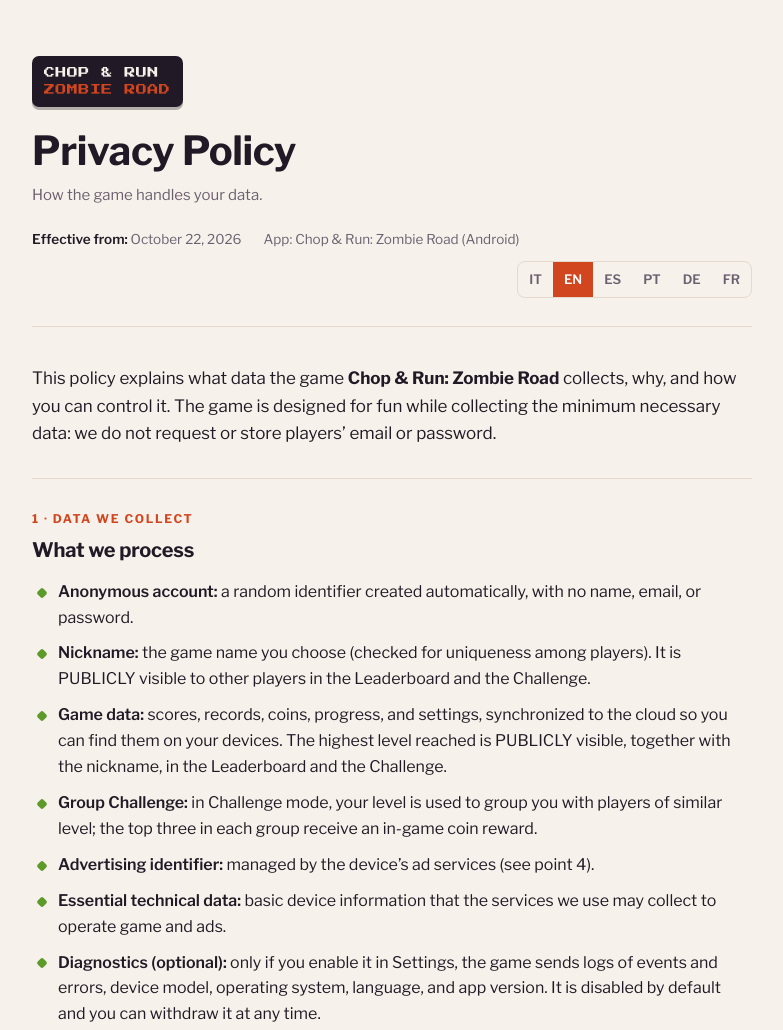
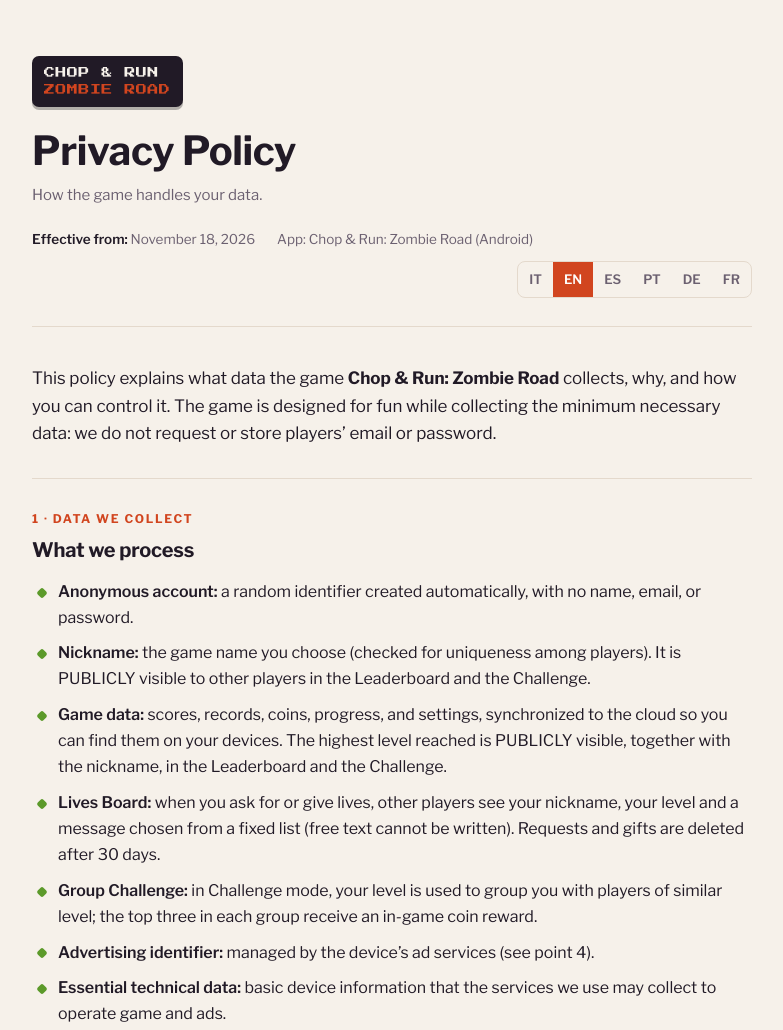
Before and after one commit to pazzoblu/choprun-privacy, a plain HTML site: page privacy.html in a window 1280 px wide. Shown: the top 1030 px of the page, without its empty margins (248-1031 px from the left). Drawn offline with nearby package versions, Linux system fonts and the light colour scheme.

Commit message:
Informativa: bacheca vite (nickname, livello, messaggi standard; cancellazione dopo 30 giorni)
Co-Authored-By: Claude Opus 5.5 <noreply@anthropic.com>

```diff
--- a/privacy.html
+++ b/privacy.html
@@ -95,7 +95,7 @@
     <h1 data-i18n="title">Informativa sulla privacy</h1>
     <p class="sub" data-i18n="sub">Come il gioco tratta i tuoi dati.</p>
     <div class="meta">
-      <span><b data-i18n="effective">In vigore dal:</b> <span data-i18n="date">22 ottobre 2026</span></span>
+      <span><b data-i18n="effective">In vigore dal:</b> <span data-i18n="date">18 novembre 2026</span></span>
       <span data-i18n="app">App: Chop &amp; Run: Zombie Road (Android)</span>
       <div class="toggle" role="group" aria-label="Lingua / Language">
         <button type="button" data-lang="it" aria-pressed="true">IT</button>
@@ -121,6 +121,7 @@
           <li><b>Account anonimo:</b> un identificativo casuale creato in automatico, senza nome, email o password.</li>
           <li><b>Nickname:</b> il nome di gioco che scegli tu (verificato per l'unicità tra i giocatori). È visibile PUBBLICAMENTE agli altri giocatori nella Classifica e nella Sfida.</li>
           <li><b>Dati di gioco:</b> punteggi, record, monete, progressi e impostazioni, sincronizzati sul cloud così li ritrovi sui tuoi dispositivi. Il livello massimo raggiunto è visibile PUBBLICAMENTE, insieme al nickname, nella Classifica e nella Sfida tra giocatori.</li>
+          <li><b>Bacheca vite:</b> quando chiedi o regali vite, gli altri giocatori vedono il tuo nickname, il tuo livello e un messaggio scelto da un elenco fisso (non si può scrivere testo libero). Richieste e regali sono cancellati dopo 30 giorni.</li>
           <li><b>Sfida a gruppi:</b> nella modalità Sfida il tuo livello viene usato per raggrupparti con altri giocatori di livello simile; i primi tre classificati di ogni gruppo ricevono un premio in monete di gioco.</li>
           <li><b>Identificatore pubblicitario:</b> gestito dai servizi di annunci del dispositivo (vedi punto 4).</li>
           <li><b>Dati tecnici essenziali:</b> informazioni di base sul dispositivo che i servizi che usiamo possono raccogliere per far funzionare gioco e annunci.</li>
@@ -194,6 +195,7 @@
           <li><b>Anonymous account:</b> a random identifier created automatically, with no name, email, or password.</li>
           <li><b>Nickname:</b> the game name you choose (checked for uniqueness among players). It is PUBLICLY visible to other players in the Leaderboard and the Challenge.</li>
           <li><b>Game data:</b> scores, records, coins, progress, and settings, synchronized to the cloud so you can find them on your devices. The highest level reached is PUBLICLY visible, together with the nickname, in the Leaderboard and the Challenge.</li>
+          <li><b>Lives Board:</b> when you ask for or give lives, other players see your nickname, your level and a message chosen from a fixed list (free text cannot be written). Requests and gifts are deleted after 30 days.</li>
           <li><b>Group Challenge:</b> in Challenge mode, your level is used to group you with players of similar level; the top three in each group receive an in-game coin reward.</li>
           <li><b>Advertising identifier:</b> managed by the device’s ad services (see point 4).</li>
           <li><b>Essential technical data:</b> basic device information that the services we use may collect to operate game and ads.</li>
@@ -267,6 +269,7 @@
           <li><b>Cuenta anónima:</b> un identificador aleatorio creado automáticamente, sin nombre, correo electrónico ni contraseña.</li>
           <li><b>Nickname:</b> el nombre de juego que eliges (verificado para ser único entre los jugadores). Es visible PÚBLICAMENTE en la Clasificación y el Desafío.</li>
           <li><b>Datos del juego:</b> puntuaciones, récords, monedas, progreso y ajustes, sincronizados en la nube para recuperarlos en tus dispositivos. El nivel máximo alcanzado es visible PÚBLICAMENTE junto con el nickname en la Clasificación y el Desafío.</li>
+          <li><b>Tablón de vidas:</b> cuando pides o regalas vidas, los demás jugadores ven tu nickname, tu nivel y un mensaje elegido de una lista fija (no se puede escribir texto libre). Las peticiones y los regalos se borran a los 30 días.</li>
           <li><b>Desafío por grupos:</b> en el modo Desafío, tu nivel se usa para agruparte con jugadores de nivel similar; los tres primeros de cada grupo reciben una recompensa en monedas del juego.</li>
           <li><b>Identificador publicitario:</b> gestionado por los servicios de anuncios del dispositivo (ver punto 4).</li>
           <li><b>Datos técnicos esenciales:</b> información básica del dispositivo que los servicios que usamos pueden recoger para hacer funcionar el juego y los anuncios.</li>
@@ -340,6 +343,7 @@
           <li><b>Conta anônima:</b> um identificador aleatório criado automaticamente, sem nome, email ou senha.</li>
           <li><b>Apelido:</b> o nome de jogo que você escolhe (verificado para ser único entre os jogadores). É visível PUBLICAMENTE na Classificação e no Desafio.</li>
           <li><b>Dados do jogo:</b> pontuações, recordes, moedas, progresso e configurações, sincronizados na nuvem para serem recuperados nos seus dispositivos. O nível máximo alcançado é visível PUBLICAMENTE junto com o apelido na Classificação e no Desafio.</li>
+          <li><b>Mural de vidas:</b> quando você pede ou presenteia vidas, os outros jogadores veem seu apelido, seu nível e uma mensagem escolhida de uma lista fixa (não é possível escrever texto livre). Pedidos e presentes são apagados após 30 dias.</li>
           <li><b>Desafio em grupos:</b> no modo Desafio, seu nível é usado para agrupá-lo com jogadores de nível semelhante; os três primeiros de cada grupo recebem uma recompensa em moedas do jogo.</li>
           <li><b>Identificador de publicidade:</b> gerenciado pelos serviços de anúncios do dispositivo (veja o ponto 4).</li>
           <li><b>Dados técnicos essenciais:</b> informações básicas do dispositivo que os serviços que usamos podem coletar para operar o jogo e os anúncios.</li>
@@ -413,6 +417,7 @@
           <li><b>Anonymes Konto:</b> eine automatisch erzeugte Zufallskennung – ohne Name, E-Mail oder Passwort.</li>
           <li><b>Spielername:</b> der Name, den du selbst wählst (auf Eindeutigkeit unter den Spielern geprüft). Er ist für andere Spieler in der Bestenliste und in der Challenge ÖFFENTLICH sichtbar.</li>
           <li><b>Spieldaten:</b> Punktestände, Rekorde, Münzen, Fortschritt und Einstellungen, in der Cloud synchronisiert, damit du sie auf deinen Geräten wiederfindest. Dein höchstes erreichtes Level ist zusammen mit dem Spielernamen in der Bestenliste und in der Spieler-Challenge ÖFFENTLICH sichtbar.</li>
+          <li><b>Lebenstafel:</b> Wenn du Leben anfragst oder verschenkst, sehen andere Spieler deinen Spielernamen, dein Level und eine Nachricht aus einer festen Liste (freier Text ist nicht möglich). Anfragen und Geschenke werden nach 30 Tagen gelöscht.</li>
           <li><b>Gruppen-Challenge:</b> Im Challenge-Modus wird dein Level verwendet, um dich mit Spielern ähnlichen Levels zu gruppieren; die ersten drei jeder Gruppe erhalten einen Preis in Spielmünzen.</li>
           <li><b>Werbe-ID:</b> wird von den Werbediensten des Geräts verwaltet (siehe Punkt 4).</li>
           <li><b>Technisch notwendige Daten:</b> grundlegende Geräteinformationen, die die von uns genutzten Dienste erfassen können, damit Spiel und Werbung funktionieren.</li>
@@ -486,6 +491,7 @@
           <li><b>Compte anonyme :</b> un identifiant aléatoire créé automatiquement, sans nom, email ou mot de passe.</li>
           <li><b>Pseudonyme :</b> le nom de jeu que tu choisis (vérifié pour l’unicité entre joueurs). Il est visible PUBLIQUEMENT dans le Classement et le Défi.</li>
           <li><b>Données de jeu :</b> scores, records, pièces, progression et paramètres, synchronisés dans le cloud pour les retrouver sur tes appareils. Le niveau maximal atteint est visible PUBLIQUEMENT, avec le pseudonyme, dans le Classement et le Défi.</li>
+          <li><b>Tableau des vies :</b> quand tu demandes ou offres des vies, les autres joueurs voient ton pseudonyme, ton niveau et un message choisi dans une liste fixe (aucun texte libre ne peut être écrit). Les demandes et les cadeaux sont supprimés après 30 jours.</li>
           <li><b>Défi en groupes :</b> dans le mode Défi, ton niveau sert à te regrouper avec des joueurs de niveau similaire ; les trois premiers de chaque groupe reçoivent une récompense en pièces du jeu.</li>
           <li><b>Identifiant publicitaire :</b> géré par les services d’annonces de l’appareil (voir point 4).</li>
           <li><b>Données techniques essentielles :</b> informations de base sur l’appareil que les services que nous utilisons peuvent collecter pour faire fonctionner le jeu et les annonces.</li>
@@ -555,12 +561,12 @@
   (function(){
     var LANGS = ['it','en','es','pt','de','fr'];
     var T = {
-      it:{title:'Informativa sulla privacy', sub:'Come il gioco tratta i tuoi dati.', effective:'In vigore dal:', date:'22 ottobre 2026', app:'App: Chop &amp; Run: Zombie Road (Android)', footer:'© 2026 Giovanni Luca Tucceri. Tutti i diritti riservati. · Chop &amp; Run: Zombie Road · gltucceri@gmail.com'},
-      en:{title:'Privacy Policy', sub:'How the game handles your data.', effective:'Effective from:', date:'October 22, 2026', app:'App: Chop &amp; Run: Zombie Road (Android)', footer:'© 2026 Giovanni Luca Tucceri. All rights reserved. · Chop &amp; Run: Zombie Road · gltucceri@gmail.com'},
-      es:{title:'Política de privacidad', sub:'Cómo el juego trata tus datos.', effective:'En vigor desde:', date:'22 de octubre de 2026', app:'App: Chop &amp; Run: Zombie Road (Android)', footer:'© 2026 Giovanni Luca Tucceri. Todos los derechos reservados. · Chop &amp; Run: Zombie Road · gltucceri@gmail.com'},
-      pt:{title:'Política de privacidade', sub:'Como o jogo trata seus dados.', effective:'Em vigor desde:', date:'22 de outubro de 2026', app:'App: Chop &amp; Run: Zombie Road (Android)', footer:'© 2026 Giovanni Luca Tucceri. Todos os direitos reservados. · Chop &amp; Run: Zombie Road · gltucceri@gmail.com'},
-      de:{title:'Datenschutzerklärung', sub:'Wie das Spiel mit deinen Daten umgeht.', effective:'Gültig ab:', date:'22. Oktober 2026', app:'App: Chop &amp; Run: Zombie Road (Android)', footer:'© 2026 Giovanni Luca Tucceri. Alle Rechte vorbehalten. · Chop &amp; Run: Zombie Road · gltucceri@gmail.com'},
-      fr:{title:'Politique de confidentialité', sub:'Comment le jeu traite tes données.', effective:'En vigueur depuis :', date:'22 octobre 2026', app:'App : Chop &amp; Run: Zombie Road (Android)', footer:'© 2026 Giovanni Luca Tucceri. Tous droits réservés. · Chop &amp; Run: Zombie Road · gltucceri@gmail.com'},
+      it:{title:'Informativa sulla privacy', sub:'Come il gioco tratta i tuoi dati.', effective:'In vigore dal:', date:'18 novembre 2026', app:'App: Chop &amp; Run: Zombie Road (Android)', footer:'© 2026 Giovanni Luca Tucceri. Tutti i diritti riservati. · Chop &amp; Run: Zombie Road · gltucceri@gmail.com'},
+      en:{title:'Privacy Policy', sub:'How the game handles your data.', effective:'Effective from:', date:'November 18, 2026', app:'App: Chop &amp; Run: Zombie Road (Android)', footer:'© 2026 Giovanni Luca Tucceri. All rights reserved. · Chop &amp; Run: Zombie Road · gltucceri@gmail.com'},
+      es:{title:'Política de privacidad', sub:'Cómo el juego trata tus datos.', effective:'En vigor desde:', date:'18 de noviembre de 2026', app:'App: Chop &amp; Run: Zombie Road (Android)', footer:'© 2026 Giovanni Luca Tucceri. Todos los derechos reservados. · Chop &amp; Run: Zombie Road · gltucceri@gmail.com'},
+      pt:{title:'Política de privacidade', sub:'Como o jogo trata seus dados.', effective:'Em vigor desde:', date:'18 de novembro de 2026', app:'App: Chop &amp; Run: Zombie Road (Android)', footer:'© 2026 Giovanni Luca Tucceri. Todos os direitos reservados. · Chop &amp; Run: Zombie Road · gltucceri@gmail.com'},
+      de:{title:'Datenschutzerklärung', sub:'Wie das Spiel mit deinen Daten umgeht.', effective:'Gültig ab:', date:'18. November 2026', app:'App: Chop &amp; Run: Zombie Road (Android)', footer:'© 2026 Giovanni Luca Tucceri. Alle Rechte vorbehalten. · Chop &amp; Run: Zombie Road · gltucceri@gmail.com'},
+      fr:{title:'Politique de confidentialité', sub:'Comment le jeu traite tes données.', effective:'En vigueur depuis :', date:'18 novembre 2026', app:'App : Chop &amp; Run: Zombie Road (Android)', footer:'© 2026 Giovanni Luca Tucceri. Tous droits réservés. · Chop &amp; Run: Zombie Road · gltucceri@gmail.com'},
     };
     var buttons = document.querySelectorAll('.toggle button');
     var i18n = document.querySelectorAll('[data-i18n]');
```
